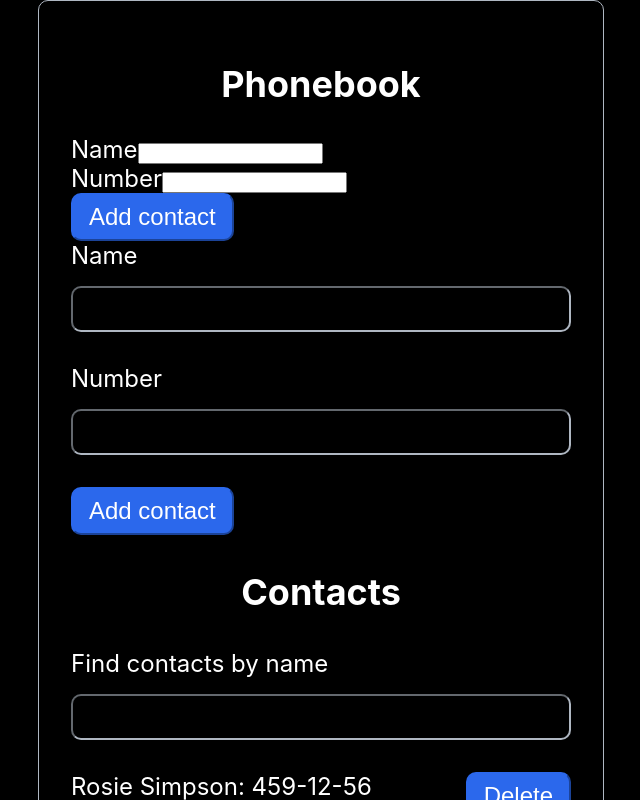
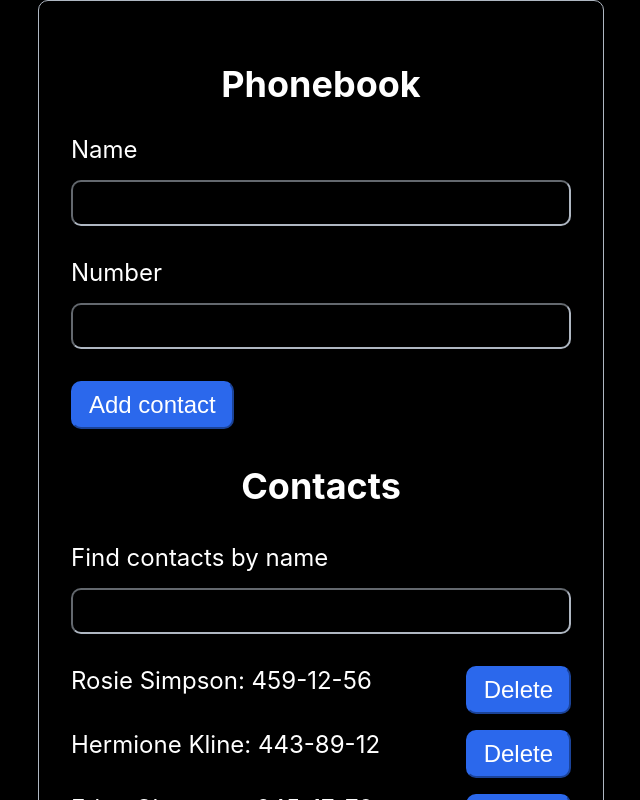
Before and after one commit to LinaEno/goit-react-hw-02-phonebook, a React (Create React App) app: page / in a window 1280 px wide. Shown: the top 800 px of the page, without its empty margins (319-959 px from the left). Built offline with nearby package versions, Linux system fonts and the light colour scheme.

Commit message:
Update App.jsx

```diff
--- a/src/components/App.jsx
+++ b/src/components/App.jsx
@@ -50,7 +50,7 @@ export class App extends Component {
     return (
       <Container>
         <MainTitle>Phonebook</MainTitle>
-        <ContactForm onSubmit={this.addContact} />
+        {/* <ContactForm onSubmit={this.addContact} /> */}
         <Form onSubmit={this.addContact} />
         <Title>Contacts</Title>
         <Filter value={this.state.filter} onChangeFilter={this.changeFilter} />
```
